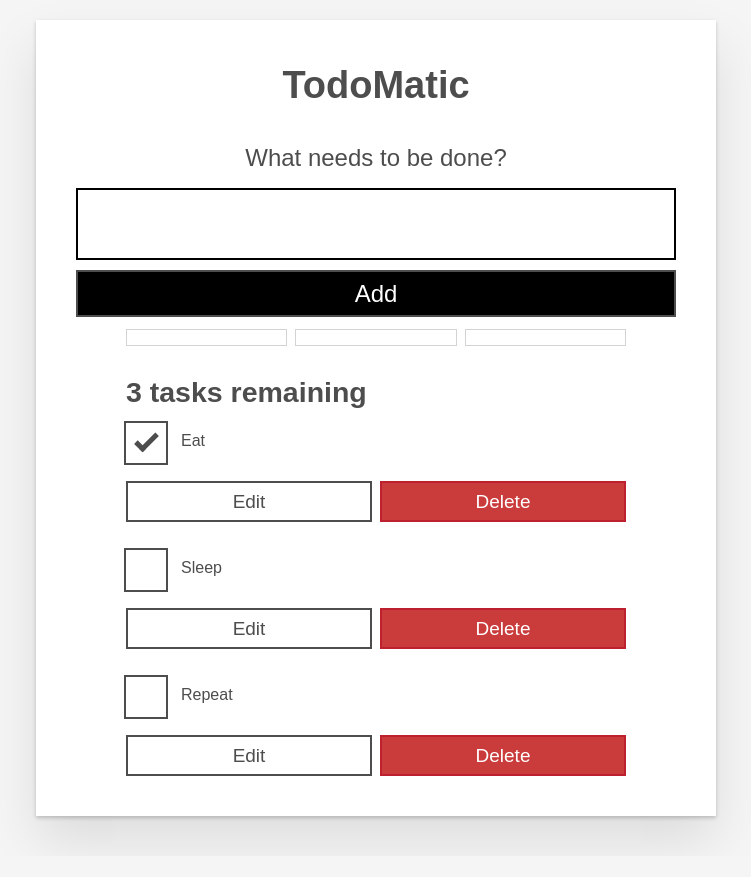
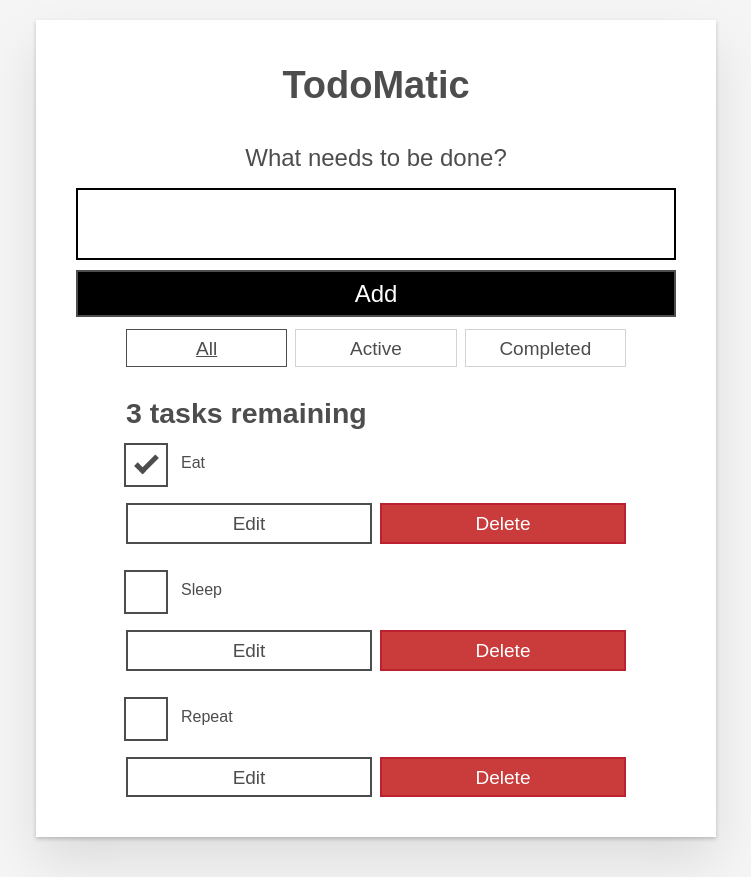
Before and after one commit to gabrieljales/mozilla-react, a React (Create React App) app: page / in a window 1280 px wide. Shown: the whole page, without its empty margins (264-1015 px from the left). Before the commit the page ends 856 px from the top, so only its background shows below. Built offline with nearby package versions, Linux system fonts and the light colour scheme.

Commit message:
Filter, Add, remove and edit tasks

```diff
--- a/src/App.js
+++ b/src/App.js
@@ -1,33 +1,96 @@
-import React from "react";
+import { nanoid } from "nanoid";
+import React, { useState } from "react";
 import Form from "./components/Form";
 import FilterButton from "./components/FilterButton";
 import Todo from "./components/Todo";
 
+// OBS: as duas contantes abaixo foram definidas fora da App() para evitar que elas fossem re-calculadas cada vez que o
+// componente <App /> re-renderizase
+const FILTER_MAP = {
+  All: () => true, // Mostra todas as tasks, retornamos true para todas as tasks
+  Active: task => !task.completed, // Mostra tasks cuja prop 'completed' tenha valor false
+  Completed: task => task.completed // Mostra tasks cuja prop 'completed' tenha valor true
+};
+
+const FILTER_NAMES = Object.keys(FILTER_MAP); // Object.keys retornará um array dos nomes dos filtros ["All", "Active", "Completed"]
+
 export default function App(props) {
+  const [tasks, setTasks] = useState(props.tasks); // isso preservará seu estado inicial
+  const [filter, setFilter] = useState('All'); // Hook q lê e define um filtro, o padrão é 'all'
+
   function addTask(name) {
-    alert(name);
+    const newTask = {
+      id: 'todo-' + nanoid(), // Gerando id's únicos
+      name: name,
+      completed: false,
+    };
+    setTasks([...tasks, newTask]); // Copiando o array atual com o spread operator e adicionando o objeto no final
   }
 
-  const taskList = props.tasks?.map(task => (
+  function toggleTaskCompleted(id) {
+    const updatedTasks = tasks.map(task => {
+      if (id === task.id) {
+        return { ...task, completed: !task.completed }
+        // Se o id da tarefa corresponder com o id passado para a função,
+        // usamos o spread para criar um novo objeto e alterar a propriedade 'checked' (se não, retorna o obj original)
+      }
+      return task;
+    });
+    setTasks(updatedTasks);
+  }
+
+  function deleteTask(id) {
+    const remainingTasks = tasks.filter(task => id !== task.id);
+    setTasks(remainingTasks);
+  }
+
+  function editTask(id, newName) {
+    const editedTaskList = tasks.map(task => {
+      // Se a tarefa tiver o mesmo ID que a tarefa editada
+      if (id === task.id) {
+        return { ...task, name: newName }
+      }
+      return task;
+    });
+    setTasks(editedTaskList);
+  }
+
+  const taskList = tasks
+  .filter(FILTER_MAP[filter]) // Mapeando tasks de acordo com os filtros
+  .map(task => (
     <Todo
       id={task.id}
       name={task.name}
       completed={task.completed}
       key={task.id} // Você deve sempre passar uma chave exclusiva para qualquer coisa que renderizar com iteração (mais informações sobre key no final do arquivo)
+      toggleTaskCompleted={toggleTaskCompleted} // Callback prop
+      deleteTask={deleteTask}
+      editTask={editTask}
     />
   )); // Retornando um Todo component do map()
+
+  // Usada para mapear nosso array de nomes e retornar um componente <FilterButton />
+  const filterList = FILTER_NAMES.map(name => (
+    <FilterButton
+      key={name}
+      name={name}
+      isPressed={name === filter}
+      setFilter={setFilter}
+    />
+  ));
+
+
+  const tasksNoun = taskList.length !== 1 ? 'tasks' : 'task'; // Substantivo no plural ou singular
+  const headingText = `${taskList.length} ${tasksNoun} remaining`; // Contar tasks que restam
+
   return (
     <div className="todoapp stack-large"> {/* Invés de class, com em html, usa-se className (para não ter conflito com a palavra class) */}
       <h1>TodoMatic</h1>
       <Form addTask={addTask} />
       <div className="filters btn-group stack-exception">
-        <FilterButton />
-        <FilterButton />
-        <FilterButton />
+        {filterList}
       </div>
-      <h2 id="list-heading">
-        3 tasks remaining
-      </h2>
+      <h2 id="list-heading">{headingText}</h2>
       <ul
         role="list" // O atributo role ajuda a tecnologia assistiva a explicar que tipo de elemento uma tag representa
         className="todo-list stack-large stack-exception"
```
Lines whose indentation alone changed are shown as unchanged.
